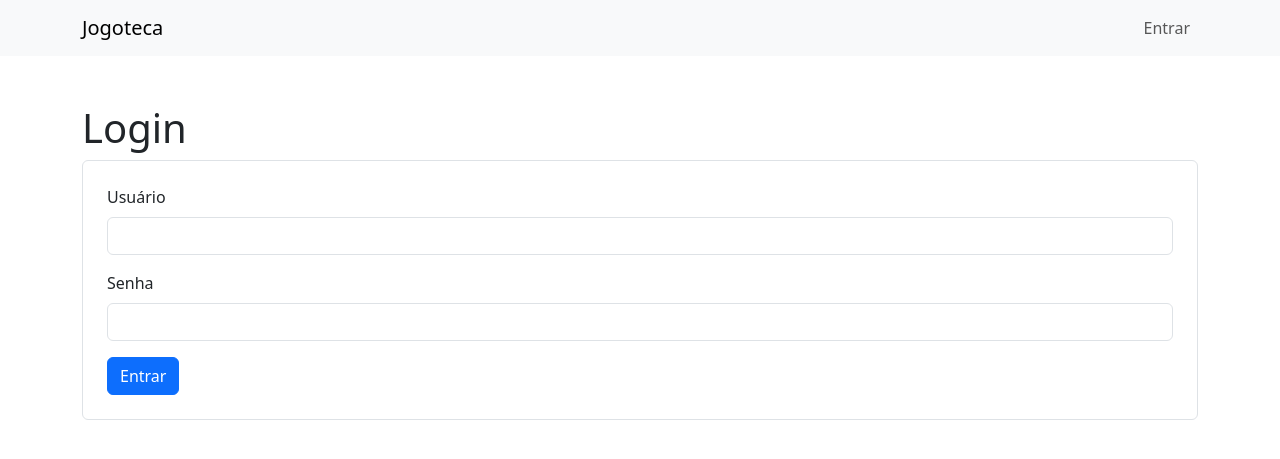
After one commit to dnsouzadev/api-jogoteca, a Flask app: page /login in a window 1280 px wide. The commit adds this page. Shown: the top 459 px of the page. Run offline with Flask 3, Linux system fonts and the light colour scheme; some libraries are stand-ins or nearby versions.

Commit message:
adicionando autenticacao

```diff
--- a/jogoteca.py
+++ b/jogoteca.py
@@ -1,6 +1,8 @@
-from flask import Flask, redirect, render_template, request, url_for
+from flask import Flask, flash, redirect, render_template, request, url_for, session
 
 app = Flask(__name__)
+
+app.secret_key = 'alura'
 
 class Jogo:
     def __init__(self, nome, categoria, console):
@@ -32,4 +34,26 @@ def criar():
     jogos.append(jogo)
     return redirect(url_for('index'))
 
-app.run(debug=True)
+@app.route('/login')
+def login():
+    return render_template('login.html', titulo='Login')
+
+@app.route('/autenticar', methods=['POST',])
+def autenticar():
+    if 'admin' == request.form['usuario'] and '1234' == request.form['senha']:
+        session['usuario_logado'] = request.form['usuario']
+        flash('Login realizado com sucesso!')
+        return redirect(url_for('index'))
+    flash('Usuário ou senha inválidos!')
+    return redirect(url_for('login'))
+
+@app.route('/logout')
+def logout():
+    session['usuario_logado'] = None
+    flash('Logout realizado com sucesso!')
+    return redirect(url_for('login'))
+
+
+
+if __name__ == '__main__':
+    app.run(debug=True)
--- /dev/null
+++ b/templates/login.html
@@ -0,0 +1,18 @@
+{% extends 'template.html' %}
+{% block content %}
+
+    <form action="/autenticar" method="post">
+        <fieldset class="border p-4 rounded">
+            <div class="form-group mb-3">
+                <label for="usuario" class="form-label">Usuário</label>
+                <input type="text" id="usuario" name="usuario" class="form-control">
+            </div>
+            <div class="form-group mb-3">
+                <label for="senha" class="form-label">Senha</label>
+                <input type="password" id="senha" name="senha" class="form-control">
+            </div>
+            <button type="submit" class="btn btn-primary btn-salvar">Entrar</button>
+        </fieldset>
+    </form>
+
+{% endblock %}
--- a/templates/template.html
+++ b/templates/template.html
@@ -12,18 +12,39 @@
         <div class="container">
             <a class="navbar-brand" href="/">Jogoteca</a>
             <ul class="navbar-nav ml-auto">
+                {% if session.usuario_logado %}
                 <li class="nav-item">
                     <a class="nav-link" href="/novo">Adicionar Jogo</a>
                 </li>
                 <li class="nav-item">
                     <a class="nav-link" href="/">Lista de Jogos</a>
                 </li>
+                <li class="nav-item">
+                    <a class="nav-link" href="/logout">Sair</a>
+                </li>
+                {% else %}
+                <li class="nav-item">
+                    <a class="nav-link" href="/login">Entrar</a>
+                </li>
+                {% endif %}
             </ul>
         </div>
     </nav>
 
 
     <div class="container mt-5">
+
+        {% with messages = get_flashed_messages() %}
+            {% if messages %}
+                <ul id='messages' class='list-unstyled'>
+                    {% for message in messages %}
+                        <li class='alert alert-info'>{{ message }}</li>
+                    {% endfor %}
+                </ul>
+            {% endif %}
+        {% endwith %}
+
+
         <div class="page-header">
             <h1>{{ titulo }}</h1>
         </div>
```
